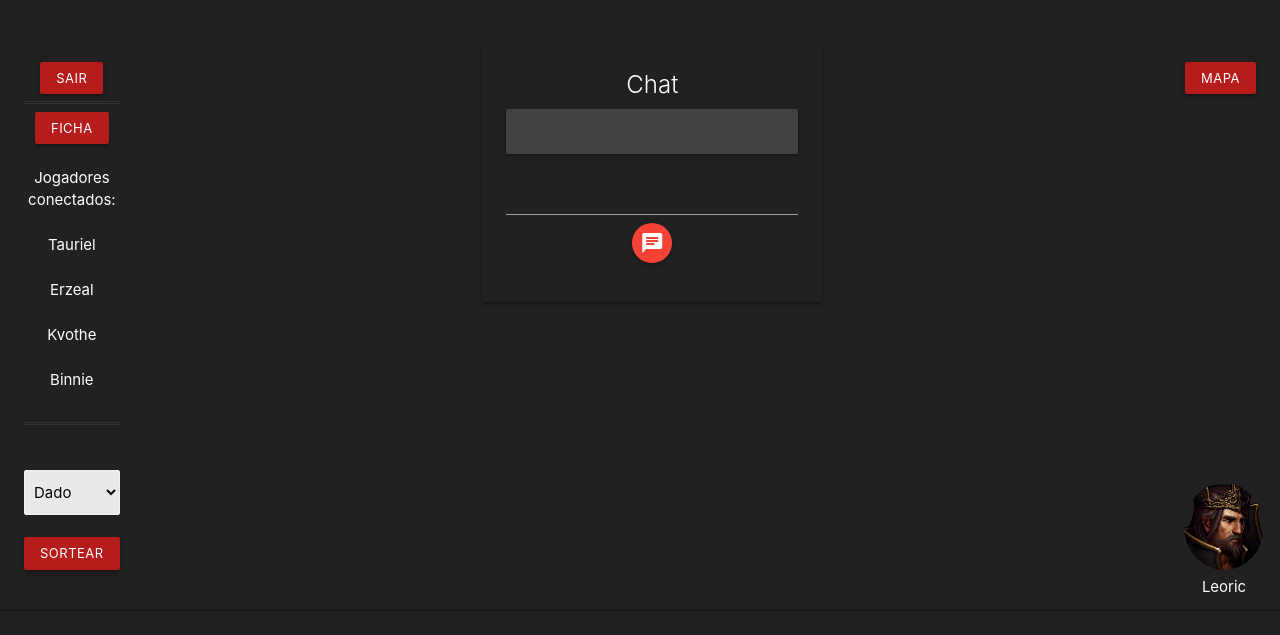
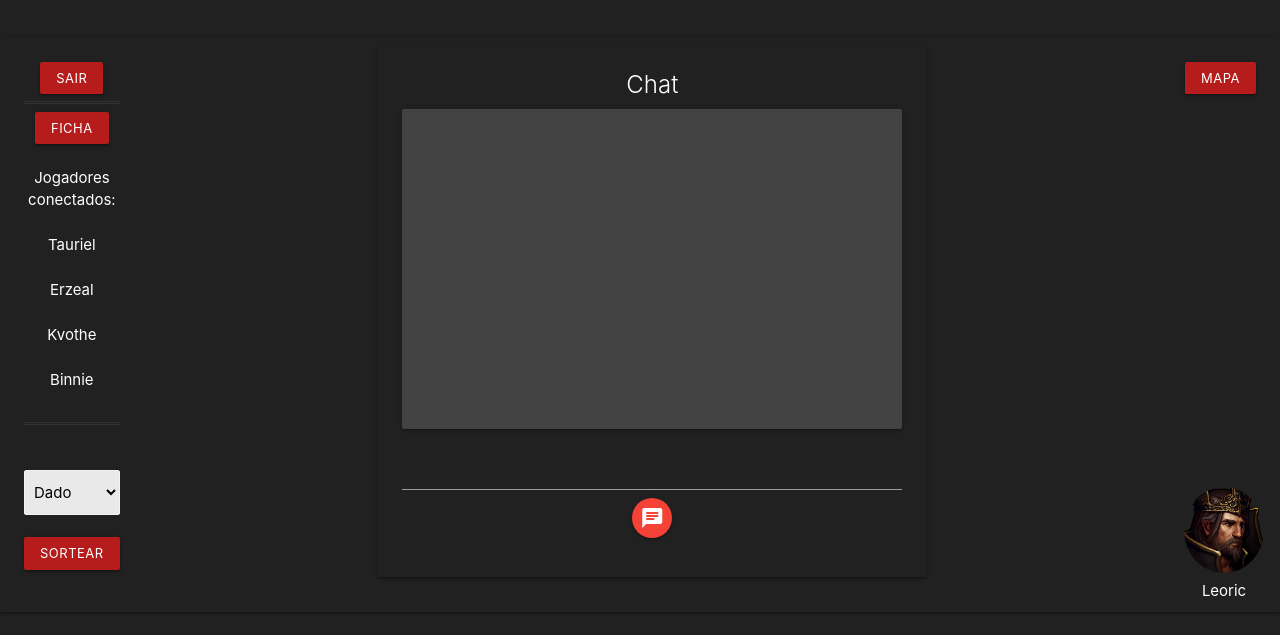
Before and after one commit to MailsonD/Banco2_RpgManager, a PHP site: page /pages/aventura.php in a window 1280 px wide. Shown: the top 635 px of the page. Run offline with PHP 8.4, Linux system fonts and the light colour scheme; some libraries are stand-ins or nearby versions.

Commit message:
Aumentando tamanho na tela de chat

```diff
--- a/assets/css/game.css
+++ b/assets/css/game.css
@@ -18,6 +18,10 @@ hr {
     bottom: 10px;
 
 }
+.chatContent{
+    height: 320px;
+    width: 500px;
+}
 .icon{width: 80px;
 
 }
--- a/pages/chat.php
+++ b/pages/chat.php
@@ -3,11 +3,11 @@
     <div class="card horizontal grey darken-4 white-text center-align">
         <div class="card-content">
           <span class="card-title">Chat</span>
-          <div class="card grey darken-3 white-text center-align">
+          <div class="card grey darken-3 white-text center-align chatContent">
               <br></p><br>
           </div>
 
-                            <div class="input-field">
+                            <div class="input-field chatMessages">
                                 <input id="comentario" type="text" name="comentario">
                                 <label for="comentario" id="mensagem"></label> <button class="btn-floating waves-effect waves-light red" type="submit" name="action"><i
                                     class="material-icons right">chat</i>
```
